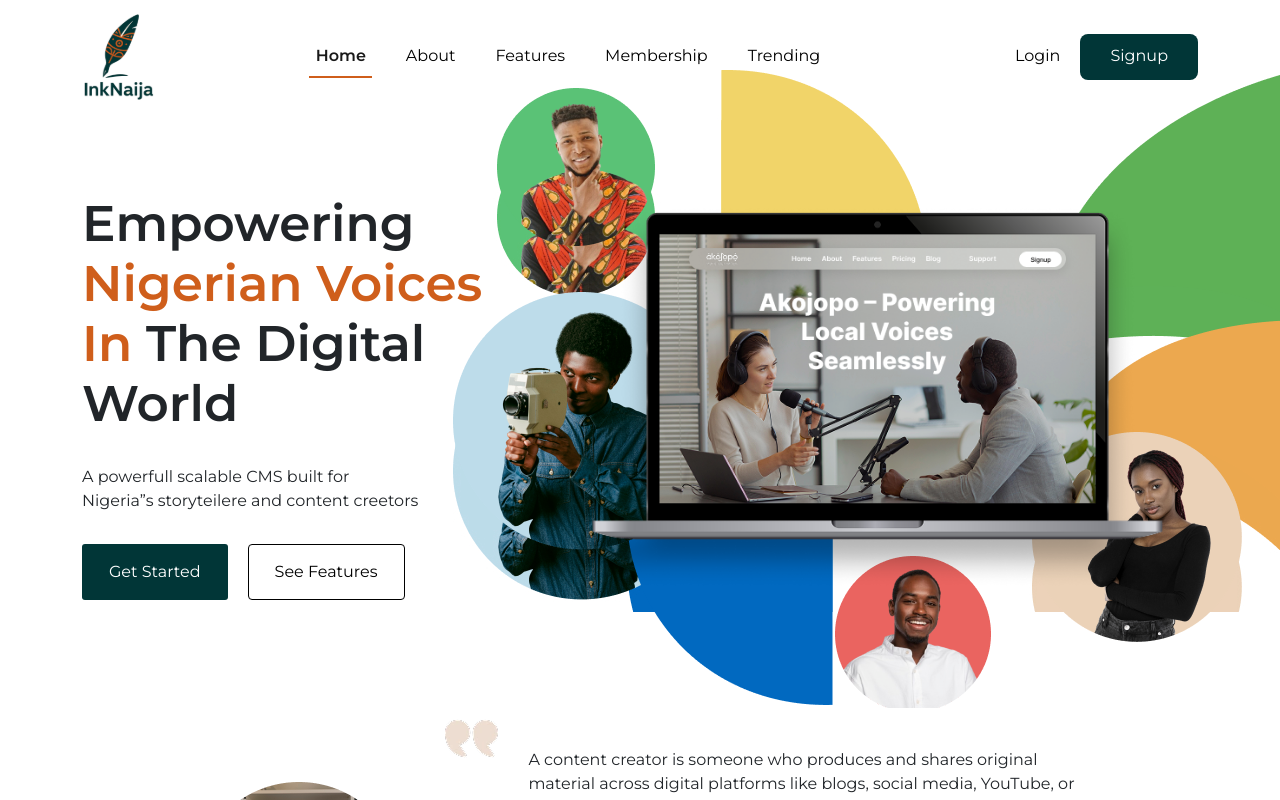
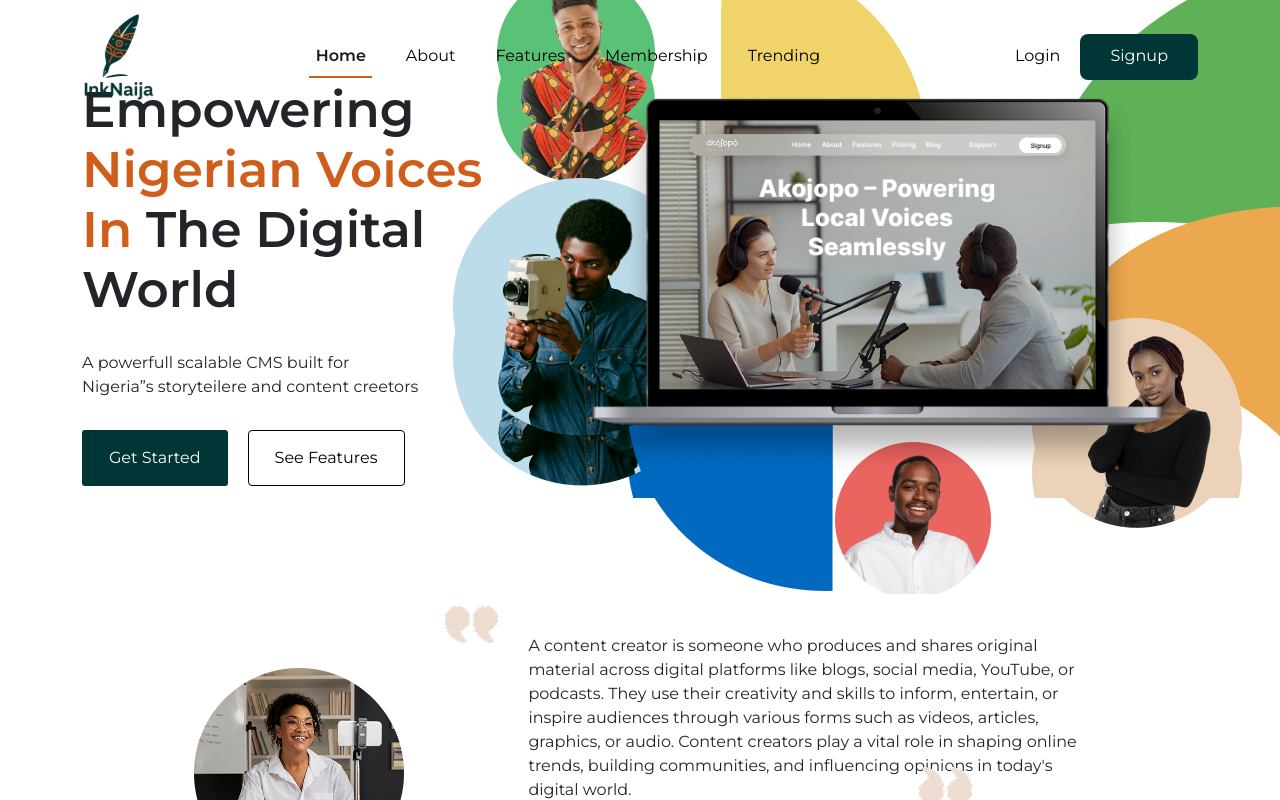
Before and after one commit to ascinate/akojopo, a Next.js app: page / in a window 1280 px wide. Shown: the top 800 px of the page. Built offline with nearby package versions, Linux system fonts and the light colour scheme.

Commit message:
Update globals.css

```diff
--- a/src/app/globals.css
+++ b/src/app/globals.css
@@ -1050,6 +1050,12 @@ font-size: 40px;
 
 /* navbar */
 
+.navbar {
+  position: fixed;
+  top: 0;
+  width: 100%;
+}
+
 .navbar-light .navbar-nav .nav-link,
 .right-menus01 .nav-link{
    font-weight: 500;
```
